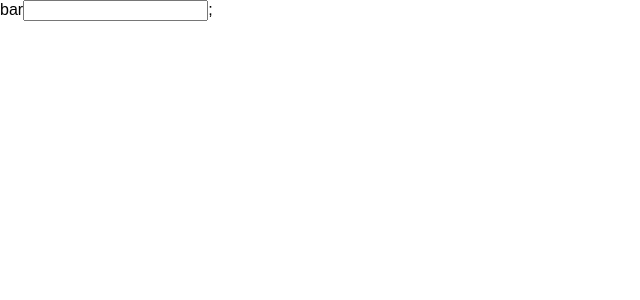
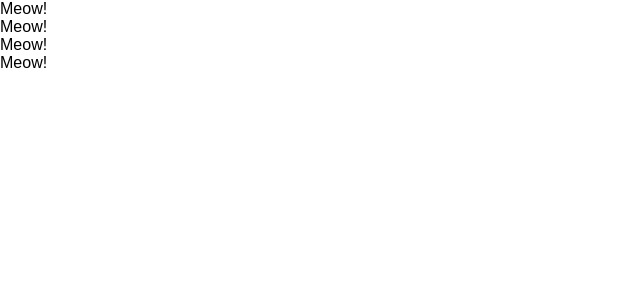
Before and after one commit to Yohei-Shiina/udemy-react-redux-crud-application, a React (Create React App) app: page / in a window 1280 px wide. Shown: the top 300 px of the page, without its empty margins (0-640 px from the left). Built offline with nearby package versions, Linux system fonts and the light colour scheme.

Commit message:
create class components and functional component

```diff
--- a/src/App.js
+++ b/src/App.js
@@ -1,15 +1,28 @@
 import React, { Component } from "react";
 
-class App extends Component {
-  render() {
-    return (
-    <React.Fragment>
-      <label htmlFor="bar">bar</label>
-      <input type="text" onChange={() => {console.log("I'm clicked!")}} />;
-    </React.Fragment>
-    )
+// class App extends Component {
+//   render() {
+//     return (
+//     <React.Fra>
+//       <label htmlFor="bar">bar</label>
+//       <input type="text" onChange={() => {console.log("I'm clicked!")}} />;
+//     </React.Fra>
+//     )
+//   }
+// }
+const App = () => {
+  return(
+  <div>
+    <Cat/>
+    <Cat/>
+    <Cat/>
+    <Cat/>
+  </div>
+  )
+}
 
-  }
+const Cat = () => {
+  return <div>Meow!</div>
 }
 
 export default App;
```
